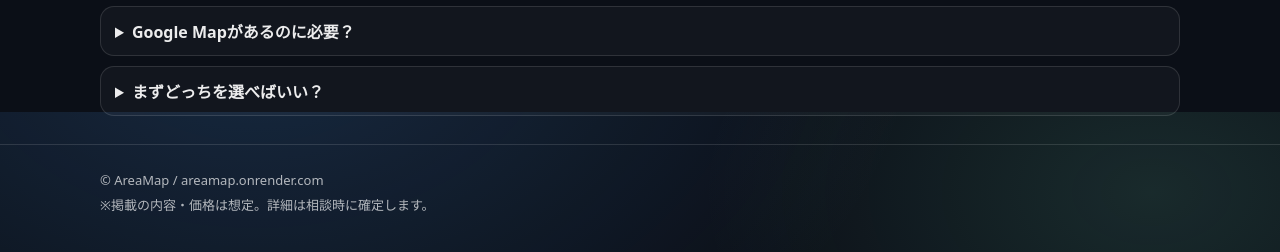
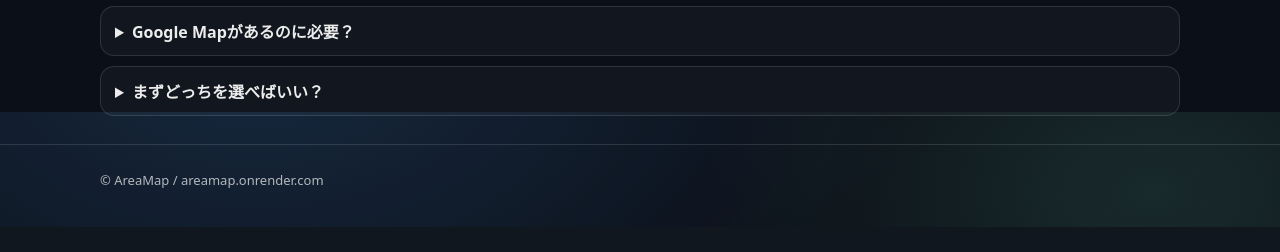
Before and after one commit to mitsunaka007/areamap, a Flask app: page / in a window 1280 px wide. Shown: the part 3088-3340 px from the top of the page. After the commit the page ends 3315 px from the top, so only its background shows below. Run offline with Flask 3, Linux system fonts and the light colour scheme; parts of the project's set-up code (start-up, migrations or seed data) failed here and were passed over.

Commit message:
Add files via upload

```diff
--- a/templates/areamaplp.html
+++ b/templates/areamaplp.html
@@ -380,7 +380,6 @@
     <section class="footer">
       <div class="wrap">
         <div>© AreaMap / areamap.onrender.com</div>
-        <div style="margin-top:6px;">※掲載の内容・価格は想定。詳細は相談時に確定します。</div>
       </div>
     </section>
   </main>
```
